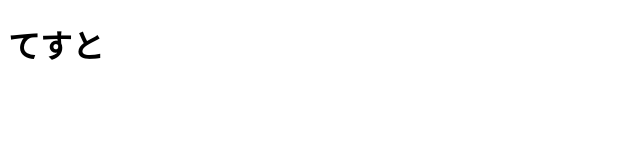
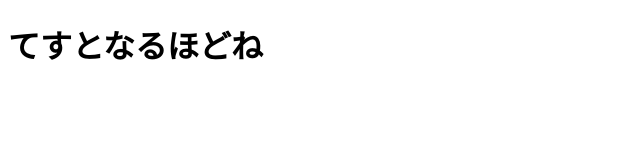
Before and after one commit to gongongon0101/gongongon0101.github.io, a plain HTML site: page index.html in a window 1280 px wide. Shown: the whole page, without its empty margins (0-640 px from the left). Drawn offline with Linux system fonts and the light colour scheme.

Commit message:
なるほどね
こみっと

```diff
--- a/index.html
+++ b/index.html
@@ -4,6 +4,6 @@
 		<title>Hello! GitHub</title>
 	</head>
 	<body>
-		<h1>てすと</h1>
+		<h1>てすとなるほどね</h1>
 	</body>
 </html>
```
